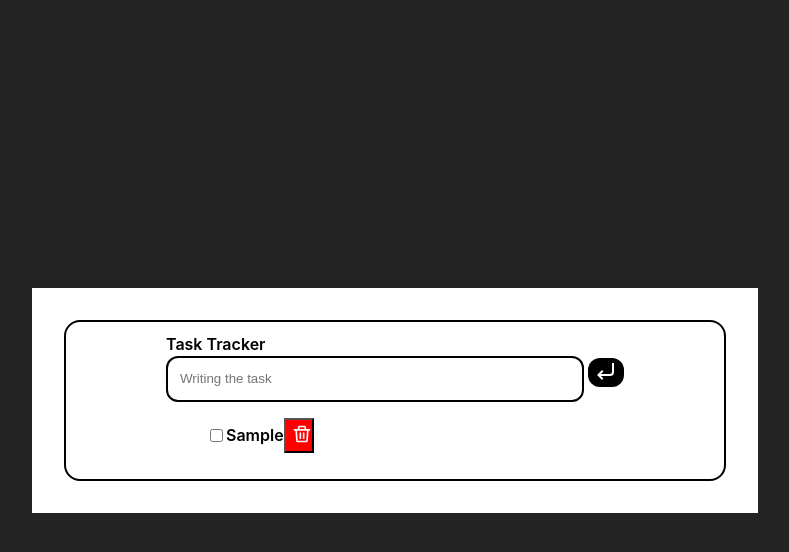
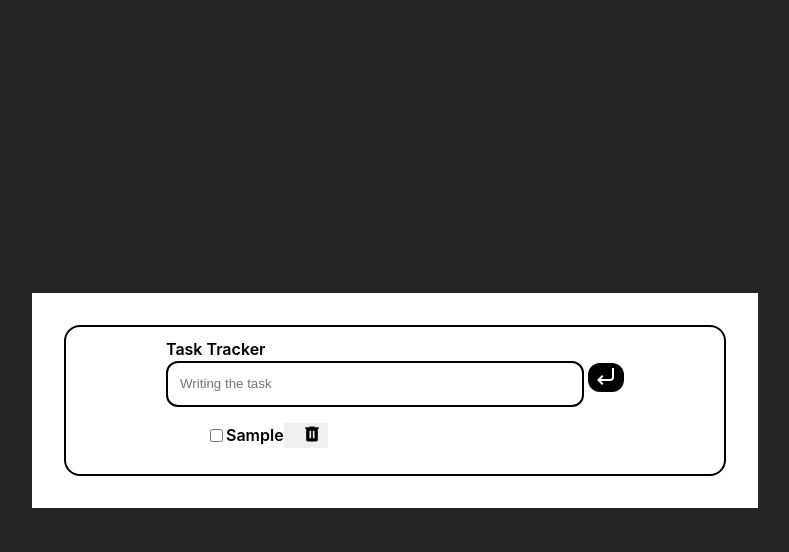
Before and after one commit to jfernandezcl/task-tracker, a React (Vite) app: page / in a window 1280 px wide. Both pictures are taken after typing "Sample" into the empty fields and a click on the button 851 px from the left and 398 px from the top of the page. Shown: the top 552 px of the page, without its empty margins (245-1034 px from the left). Built offline with nearby package versions, Linux system fonts and the light colour scheme.

Commit message:
changes in css structure and styles

```diff
--- a/src/App.jsx
+++ b/src/App.jsx
@@ -7,6 +7,7 @@ function App() {
   return (
     <>
       <div className='container-main'>
+
         <TaskList />
       </div>
     </>
--- a/src/components/TaskForm.jsx
+++ b/src/components/TaskForm.jsx
@@ -37,7 +37,9 @@ function TaskForm({ onAddTask }) {
             className="button-save"
             type="submit"
           >
-            <img src={icon} alt="icono enter" />
+            <img
+              className="img-save"
+              src={icon} alt="icono enter" />
           </button>
 
         </div>
--- a/src/components/TaskItem.jsx
+++ b/src/components/TaskItem.jsx
@@ -22,7 +22,9 @@ function TaskItem({ task, onToggle, onToggleDelete }) {
         className="button-delete"
         onClick={onToggleDelete}
       >
-        <img src={iconDelete} alt="icon delete" />
+        <img
+          className='img-delete'
+          src={iconDelete} alt="icon delete" />
       </button>
     </li>
   )
--- a/src/index.css
+++ b/src/index.css
@@ -1,19 +1,10 @@
-:root {
-  font-family: Inter, system-ui, Avenir, Helvetica, Arial, sans-serif;
-  line-height: 1.5;
-  font-weight: 400;
-
-  color: rgba(255, 255, 255, 0.87);
-  background-color: #242424;
-
-  font-synthesis: none;
-  text-rendering: optimizeLegibility;
-}
-
 body {
   margin: 0;
   display: flex;
   place-items: center;
   min-width: 320px;
   min-height: 100vh;
+  font-family: Inter, system-ui, Avenir, Helvetica, Arial, sans-serif;
+  line-height: 1.5;
+  background-color: #242424;
 }
--- a/src/styles/TaskForm.css
+++ b/src/styles/TaskForm.css
@@ -23,6 +23,6 @@
   margin-left: 4px;
 }
 
-.button-save img{
+.img-save{
  width: 24px;
 }
--- a/src/styles/TaskItem.css
+++ b/src/styles/TaskItem.css
@@ -7,15 +7,11 @@
 }
 
 .button-delete {
-  width: 30px;
-  height: 35px;
-  list-style: none;
-  background-color: red;
-
+  border: none;
+  cursor: pointer;
 }
 
-.button-delete img {
+.img-delete {
+  padding-left: 12px;
   width: 20px;
-  height: 20px;
-  cursor: pointer;
 }
```
Also changed, not shown: src/images/iconDelete.svg.
